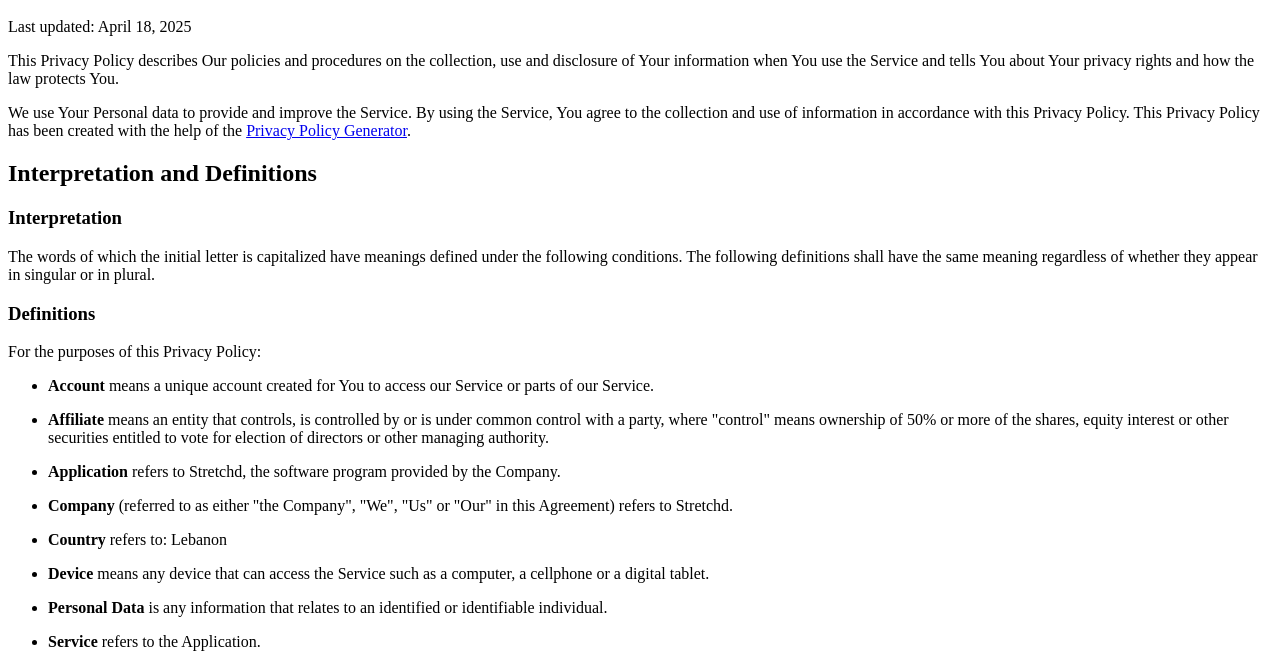
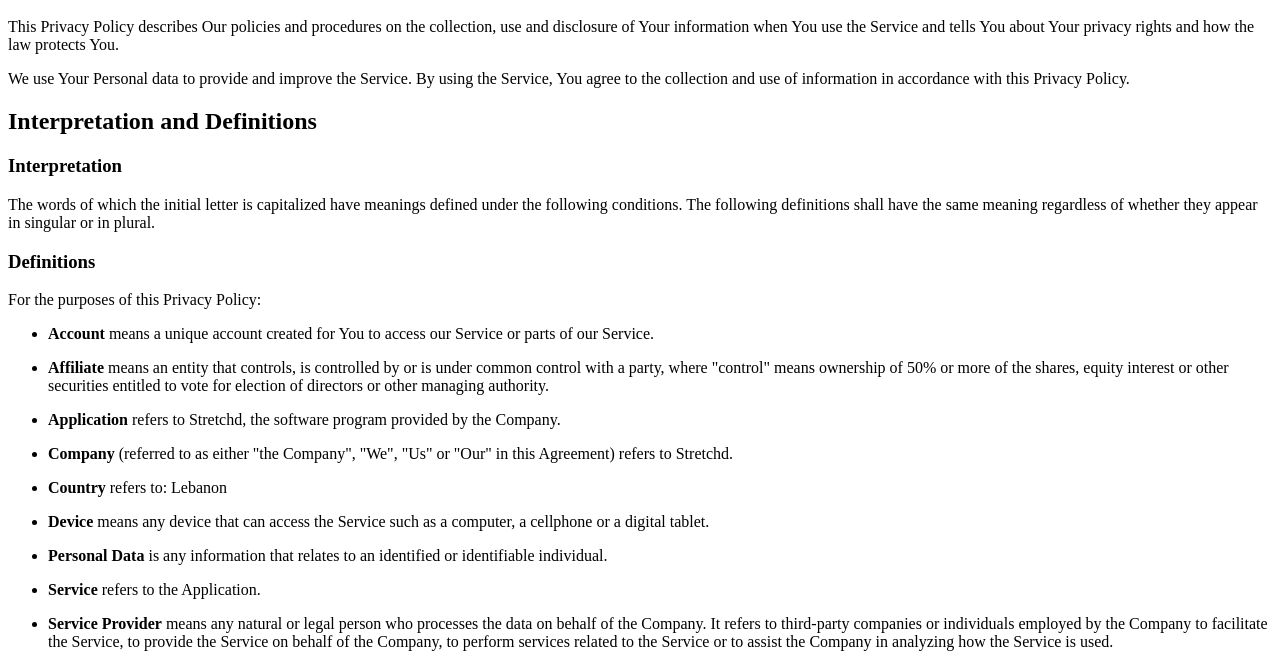
Before and after one commit to muhammadrabebe/stretchd-privacy-policy, a plain HTML site: page index.html in a window 1280 px wide. Shown: the part 48-712 px from the top of the page. Drawn offline with Linux system fonts and the light colour scheme.

Commit message:
Update index.html

```diff
--- a/index.html
+++ b/index.html
@@ -1,7 +1,7 @@
 <h1>Privacy Policy</h1>
-<p>Last updated: April 18, 2025</p>
+
 <p>This Privacy Policy describes Our policies and procedures on the collection, use and disclosure of Your information when You use the Service and tells You about Your privacy rights and how the law protects You.</p>
-<p>We use Your Personal data to provide and improve the Service. By using the Service, You agree to the collection and use of information in accordance with this Privacy Policy. This Privacy Policy has been created with the help of the <a href="https://www.termsfeed.com/privacy-policy-generator/" target="_blank">Privacy Policy Generator</a>.</p>
+<p>We use Your Personal data to provide and improve the Service. By using the Service, You agree to the collection and use of information in accordance with this Privacy Policy.
 <h2>Interpretation and Definitions</h2>
 <h3>Interpretation</h3>
 <p>The words of which the initial letter is capitalized have meanings defined under the following conditions. The following definitions shall have the same meaning regardless of whether they appear in singular or in plural.</p>
```
